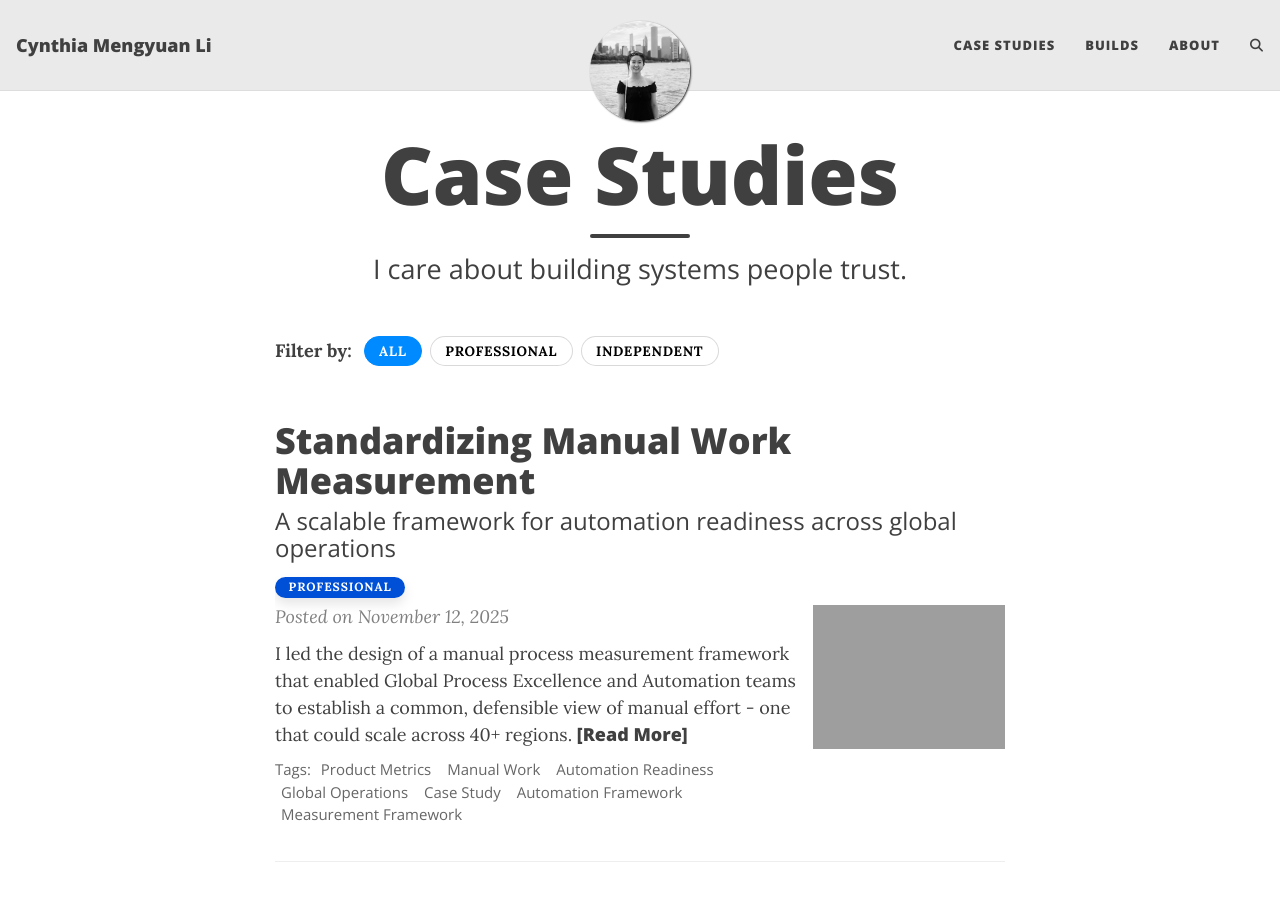
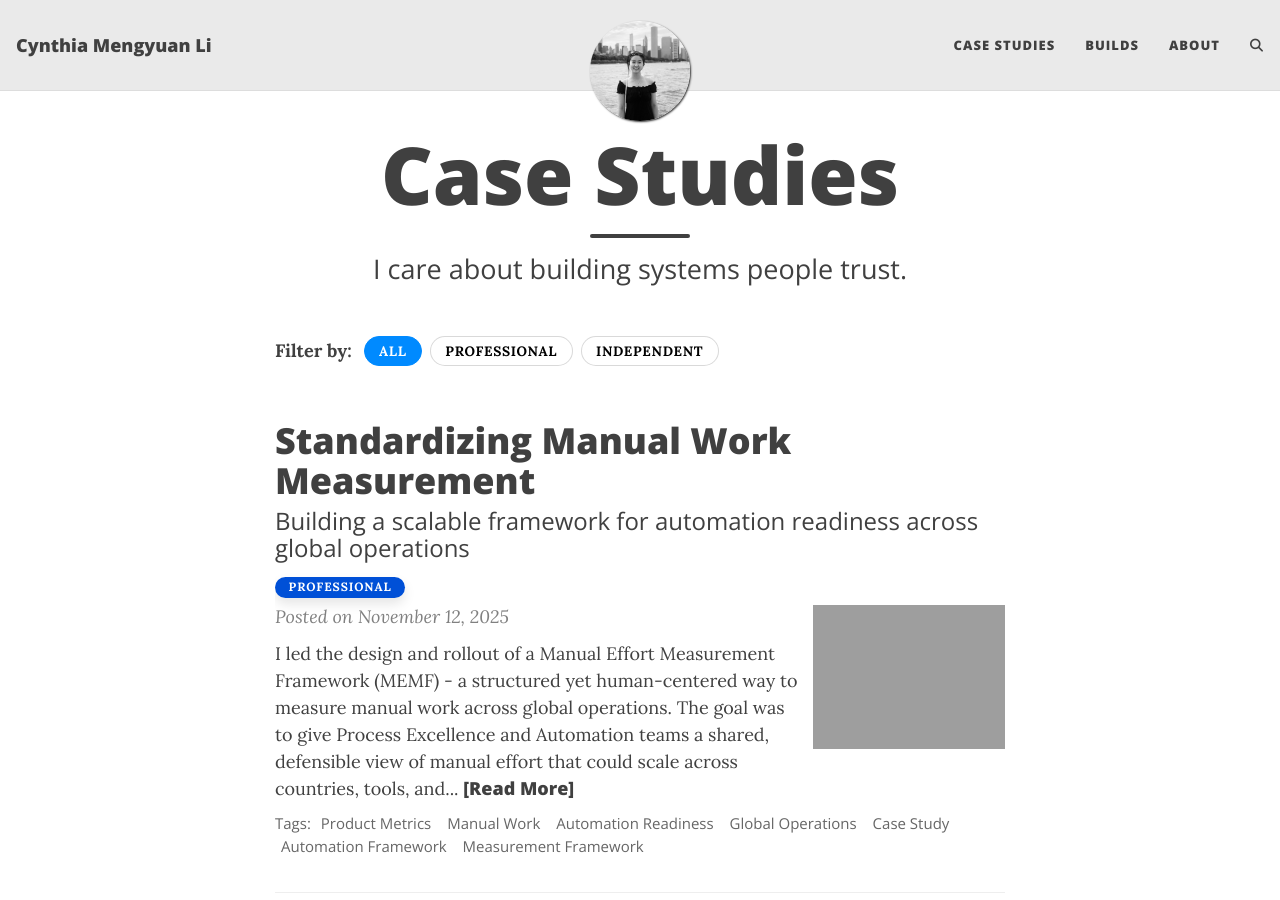
Before and after one commit to cynthialmy/cynthialmy.github.io, a Jekyll site: the page built from index.html, in a window 1280 px wide and 900 px high. Built offline with Jekyll 4.4.1, drawn with Linux system fonts in a browser that asks for light colours; the list of posts is cut into pages by our own code; comment, search, counter and statistics services are not loaded; part of the change alters nothing that is shown.

Commit message:
changed titles

```diff
--- a/_posts/2025-11-12-eu-manual-work.md
+++ b/_posts/2025-11-12-eu-manual-work.md
@@ -1,7 +1,7 @@
 ---
 layout: post
 title: Standardizing Manual Work Measurement
-subtitle: A scalable framework for automation readiness across global operations
+subtitle: Building a scalable framework for automation readiness across global operations
 tags: [Product Metrics, Manual Work, Automation Readiness, Global Operations, Case Study, Automation Framework, Measurement Framework]
 project_type: professional
 thumbnail-img: assets/img/measure.jpg
@@ -9,96 +9,124 @@ share-img: assets/img/measure.jpg
 comments: true
 ---
 
-I led the design of a **manual process measurement framework** that enabled Global Process Excellence and Automation teams to establish a common, defensible view of manual effort - one that could scale across 40+ regions.
+I led the design and rollout of a **Manual Effort Measurement Framework (MEMF)** - a structured yet human-centered way to measure manual work across global operations.
+The goal was to give Process Excellence and Automation teams a **shared, defensible view of manual effort** that could scale across countries, tools, and maturity levels.
+
+This initiative became the foundation for automation readiness and performance measurement.
 
 ## The Problem
 
-Teams had three main ways of estimating manual work, all with trade-offs:
+Manual work was everywhere - but invisible.
 
-1. **Self-reported hours**: fast, but subjective.
-2. **Stopwatch timing**: precise, but unscalable and unrealistic.
-3. **System logs**: objective, but blind to human effort.
+Each team had its own way of quantifying effort:
+1. **Self-reported hours**: quick to collect, but inconsistent and subjective.
+2. **Stopwatch timing**: exact for one case, but impossible to maintain at scale.
+3. **System logs**: full of data, but blind to the human context behind it.
 
-We needed a **hybrid approach**: something objective enough for analytics and leadership reporting, yet simple and relatable enough for users to validate themselves.
+The result was a patchwork of estimates that didn’t hold up under review.
+We couldn’t tell which processes truly consumed time, where automation would add value, or how to compare results across regions.
 
-The measurement framework had to:
+We needed a **measurement approach that combined credibility with practicality** - rigorous enough for leadership discussions but simple enough for everyday use.
 
-* Create a **frozen baseline** before automation begins
-* Work across **different process maturity levels**
-* Be **defensible** in audits and reviews
-* Require **minimal maintenance**
+The framework needed to:
+- Create a **frozen baseline** before automation began
+- Stay consistent across **different regions and workflows**
+- Be **transparent and defensible** for audits and leadership reporting
+- Require **low maintenance** as processes evolved
 
 ![measure](../assets/img/measure.jpg)
 
 ## Insight
 
-After dozens of interviews and workshops, one pattern emerged:
+Through workshops and interviews across process owners, analysts, and operations teams, one insight stood out:
 
-> People didn’t need precision - they needed *consistency and trust*.
+> People didn’t need exact precision - they needed a consistent language for describing effort.
 
-When teams could agree on what “manual” meant, even approximate numbers became actionable. The insight shifted our focus from *minutes saved* to *steps removed* - from time measurement to process simplification.
+Precision created friction; consistency built trust.
+
+Teams could live with approximation, as long as they could explain and repeat it.
+This shifted our goal from measuring *minutes saved* to identifying *manual steps removed*.
+That shift from time measurement to process simplification became the design principle for the framework.
+
+---
 
 ## The Approach
 
-We built the **Manual Effort Measurement Framework (MEMF)** - a structured but human-friendly model combining **manual baselines** and **system signals**.
+We built a **Manual Effort Measurement Framework (MEMF)** that connected human judgment with system data.
+It was built on three layers: **baseline, validation, and tracking**.
 
-### 1. Define the Human Baseline
+### 1. Establishing the Human Baseline
 
-We measured manual effort per *process*, not per person.
+We defined each **process** as the core measurement unit - not individuals or teams.
 
-Each process was mapped through workshops:
+Through structured mapping sessions, we broke processes down into manual steps and captured:
+- **Manual touchpoints** – where human input was required
+- **Time bands** – five levels from XS (<2 min) to XL (>30 min) to capture effort range
+- **Frequency** – how often each process ran (daily, weekly, monthly)
+- **Volatility** – how stable or variable the process was due to rework or exceptions
 
-* **Manual steps & touchpoints**
-* **Time bands** (XS–XL, representing <2 to >30 min per step)
-* **Frequency** (daily/weekly/monthly)
-* **Volatility** (low/medium/high rework variability)
+This created a consistent, explainable “human truth.”
+Once validated by local teams, these baselines were frozen before any automation work began.
 
-This created a shared, explainable baseline - “human truth” - that was frozen pre-automation.
+### 2. Adding System Signals
 
-### 2. Layer in System Signals
+We then integrated “system truth” - the objective data from operational systems:
+- Straight-through processing (STP) rates
+- Manual override and exception rates
+- Throughput and volume patterns
 
-We then linked automation data - the “system truth”:
+Together, the human baseline and system signals provided both **the what and the why**:
+- The human baseline explained where the manual effort lived.
+- The system data confirmed how automation changed it over time.
 
-* % of transactions completed straight-through (STP)
-* Manual override and exception rates
-* Volume and throughput trends
+### 3. Measuring Progress by Manual Step Reduction
 
-The combination allowed us to quantify both **how much manual work existed** and **how automation was reducing it**.
+Instead of reporting “hours saved,” we tracked **manual steps removed**.
+This approach made automation outcomes clear and defensible, even when regional processes or volumes changed.
 
-### 3. Track Progress via Manual Step Reduction
-
-Automation success was tracked by **manual steps removed or reduced**, rather than time saved.
-This made comparisons across regions fair and avoided subjective productivity debates.
+It also created a fair comparison between countries with different scales and roles - one of the key challenges in global measurement.
 
 ## Implementation
 
-* Co-created templates and taxonomy with regional process owners
-* Ran workshops to validate time bands and touchpoints
-* Built dashboards to visualize “Manual Effort Score” (MES) by process
-* Integrated with TraceFlow automation tracking for ongoing measurement
+Rolling out this model required a balance of facilitation and product thinking.
+
+- **Co-created templates and taxonomy** with regional teams to ensure relevance.
+- **Held mapping workshops** to validate manual steps and time bands using real examples.
+- **Developed dashboards** showing a “Manual Effort Score (MES)” per process, combining step count, time band, frequency, and volatility.
+- **Integrated the framework with TraceFlow**, allowing teams to track automation progress directly against the frozen baseline.
+
+The rollout was phased, starting with pilot regions before scaling globally.
+By the end of the rollout, it became the standard method for assessing manual effort in all process improvement initiatives.
 
 ---
 
 ## Impact
 
-| Metric               | Result                                           |
-| -------------------- | ------------------------------------------------ |
-| Global coverage      | 40+ regions, 100+ process flows mapped           |
-| Stakeholder adoption | 90%+ teams validated their own baselines         |
-| TraceFlow readiness  | Enabled consistent automation scoping & tracking |
-| Leadership reporting | Introduced “% manual steps removed” KPI          |
+| Metric | Result |
+|--------|--------|
+| Global coverage | 4+ regions, 20+ process flows mapped |
+| Stakeholder adoption | 90%+ teams validated their own baselines |
+| TraceFlow readiness | Enabled consistent automation scoping and tracking |
+| Leadership reporting | Introduced “% manual steps removed” as a new KPI |
 
-Beyond metrics, the real win was cultural:
-Teams finally had a **shared language** for what “manual” meant - and automation conversations shifted from guesswork to grounded prioritization.
+The most important outcome wasn’t a number - it was **alignment**.
+Teams finally spoke the same language about manual work.
+Leaders could compare automation progress across geographies without debate.
+And process owners could defend their baselines with confidence.
+
+The data became a bridge - connecting local operations with global automation goals.
 
 ## Reflection
 
-Looking back, this project was less about analytics and more about **designing alignment**.
+Looking back, this project reinforced one of the most important lessons in product management:
+sometimes, **you need to design the measurement system before you can design the product itself.**
 
-It taught me that in complex operational environments:
+It was less about analytics and more about **creating shared understanding**.
+By focusing on clarity, repeatability, and trust, we built something that outlived the initial automation program, a framework that teams could keep using as processes evolved.
 
-* Simplicity scales better than precision
-* Transparency builds more trust than sophistication
-* And product managers often need to **design the measurement system** before the product itself
+It also taught me that:
+- **Simplicity scales better than precision.**
+- **Transparency builds adoption.**
+- **Consistency drives trust.**
 
-This framework has since become a reference point for measuring manual processes before automation - not as a perfect science, but as a consistent foundation for continuous improvement.
+This framework has since become a reference point for measuring manual processes before automation not as a perfect science, but as a consistent foundation for continuous improvement.
```
